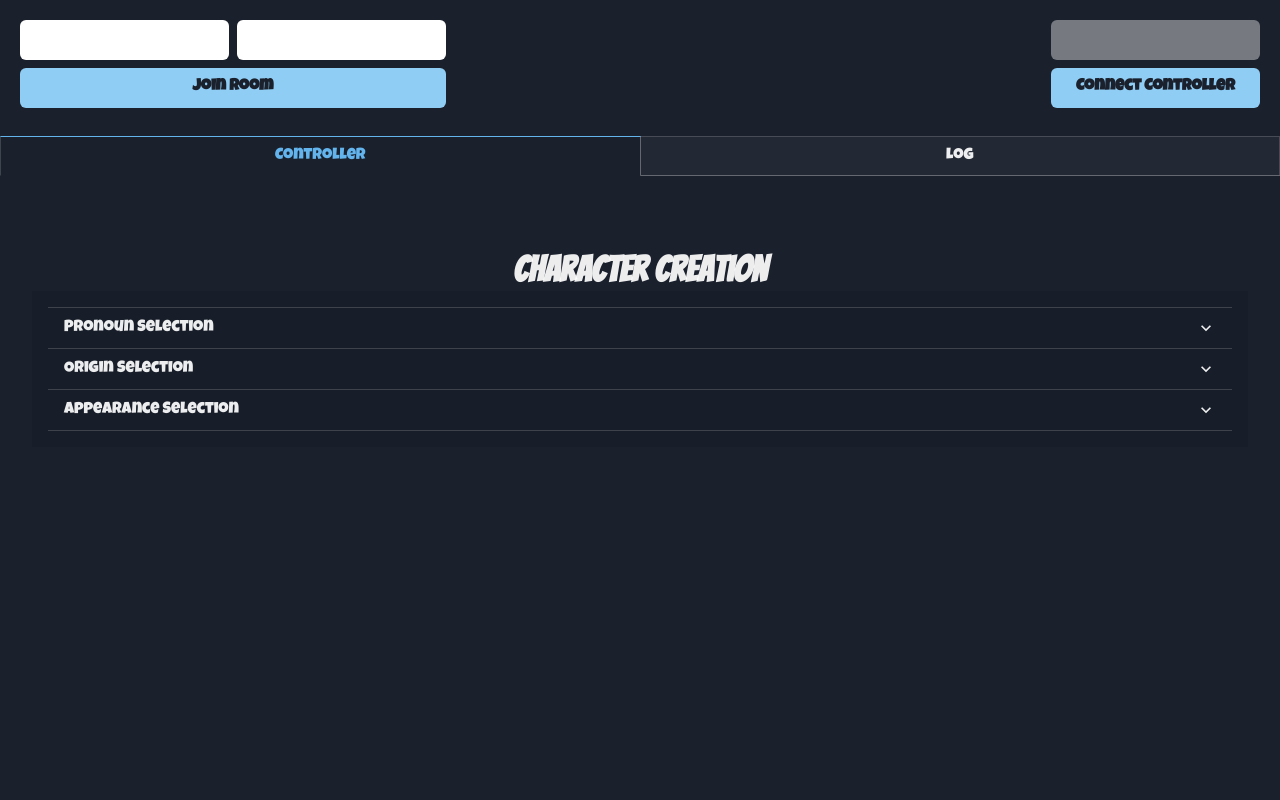
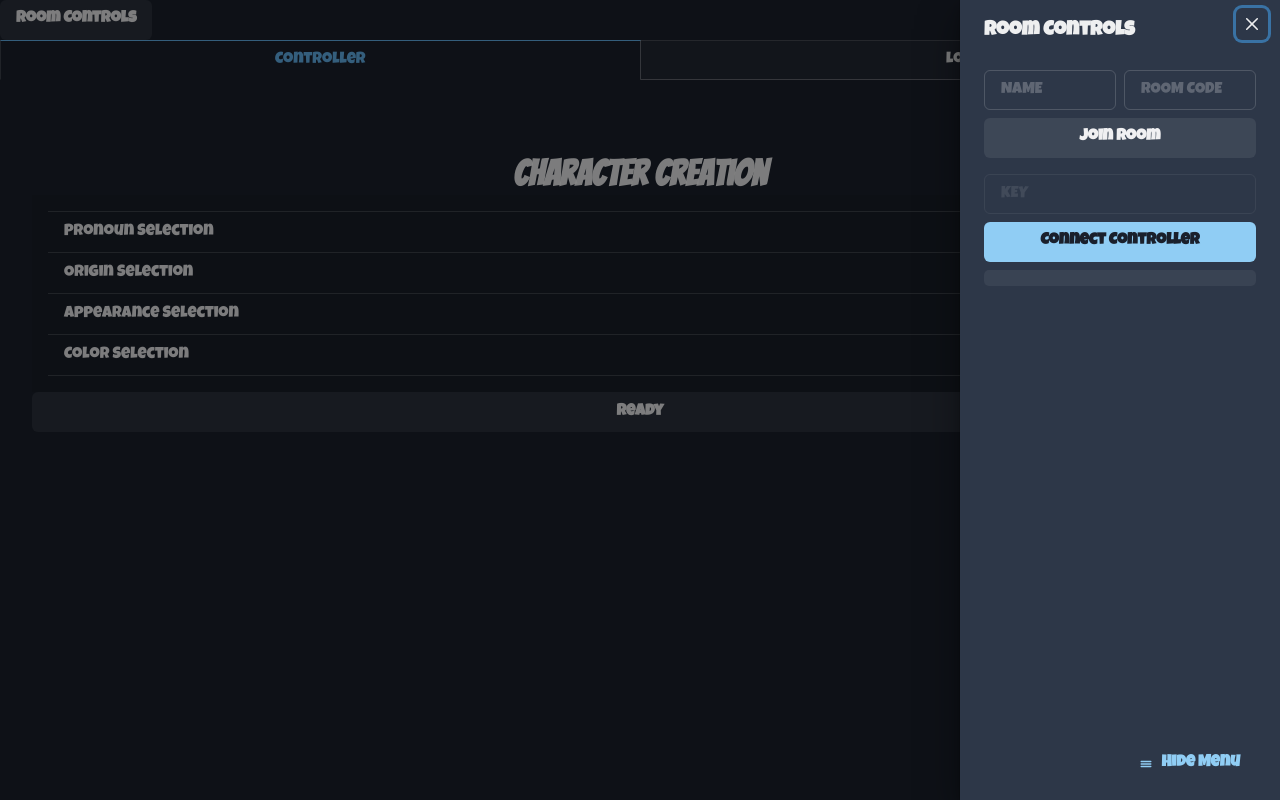
Before and after one commit to gavinsta/CouchCampaigners-Web, a React (Create React App) app in the folder client/: page / in a window 1280 px wide. Built offline with nearby package versions, Linux system fonts and the light colour scheme; a web font is replaced by a local one.

Commit message:
-Updated color selection -Moved Room Controls (room/controller connection) to a drawer panel

```diff
--- a/client/src/App.tsx
+++ b/client/src/App.tsx
@@ -4,17 +4,24 @@ import '@fontsource/bangers'
 import '@fontsource/luckiest-guy'
 import '@fontsource/anton'
 import "@fontsource/dela-gothic-one"
-import { ChakraProvider } from '@chakra-ui/react'
+import { Button, ChakraProvider, useDisclosure } from '@chakra-ui/react'
 import { ConnectionContextProvider } from './components/contexts/ConnectionContext';
-import ControllerPage from './components/pages/ControllerPage';
 import theme from './theme';
+import useCheckMobileScreen from './hooks/useCheckMobileScreen';
+import { MainTabs } from './components/screens/MainTabs';
+import ConnectionControls, { ConnectionControlDrawer } from './components/pages/ConnectionControls';
+import { useState } from 'react';
 
 function App() {
+  //const [viewConnectionPanel, setViewConnectionPanel] = useState<boolean>(false);
+
   return (
     <ChakraProvider theme={theme}>
       <ConnectionContextProvider>
         <GameControllerContextProvider>
-          <ControllerPage />
+          <ConnectionControls />
+          <MainTabs />
+
         </GameControllerContextProvider>
       </ConnectionContextProvider>
     </ChakraProvider>
--- a/client/src/components/character_selection/CharacterCreationControlDisplay.tsx
+++ b/client/src/components/character_selection/CharacterCreationControlDisplay.tsx
@@ -35,7 +35,7 @@ const CharacterCreationControlDisplay = () => {
   // { name: "Disgruntled Monk ", description: "<Player> likes prayer!" }]
   //const subSceneType = gameContext ? gameContext.subSceneType : null
   enum CharacterCreationStages {
-    ORIGIN_PHYSICAL, ORIGIN_CLASS, APPEARANCE, READY
+    ORIGIN_PHYSICAL, ORIGIN_CLASS, APPEARANCE, COLORS, READY
   }
 
   const primaryColors: Color[] = [{
@@ -104,20 +104,6 @@ const CharacterCreationControlDisplay = () => {
 
   function sendColor(fieldName: string, color: Color) {
     sendButtonInput(fieldName, `${color.r / 255},${color.g / 255},${color.b / 255},${color.a}`)
-  }
-
-  function setSubScene() {
-    return (
-      <>
-        <Heading>Selection Stage</Heading>
-        <ButtonGroup orientation="vertical" variant={"outline"}>
-          <Button onClick={() => { setSubSceneType("origin") }}>
-            Origin Selection
-          </Button>
-          <Button onClick={() => { setSubSceneType("appearance") }}>
-            Appearance Selection
-          </Button>
-        </ButtonGroup></>)
   }
 
   function pronounSelection() {
@@ -208,42 +194,129 @@ const CharacterCreationControlDisplay = () => {
     )
   }
 
+  const appearanceButtonStyle = { fontFamily: 'clear', fontSize: 25, width: '100%' }
   function appearanceSelection() {
+    return (
+      <Box >
+
+
+        <SimpleGrid
+          spacing={4}
+          columns={isMobile ? 2 : 3}
+        >
+          <GridItem>
+            <Button onClick={() => {
+              sendButtonInput("face", "head_shape")
+            }}
+              {...appearanceButtonStyle}
+            >
+              Head Shape</Button>
+          </GridItem>
+          <GridItem>
+            <Button onClick={() => {
+              sendButtonInput("face", "hair_front")
+            }}{...appearanceButtonStyle}
+            >
+              Front Hair</Button>
+          </GridItem>
+
+          <GridItem>
+            <Button onClick={() => {
+              sendButtonInput("face", "hair_main")
+            }}{...appearanceButtonStyle}
+            >
+              Main Hair</Button>
+          </GridItem>
+          <GridItem>
+            <Button onClick={() => {
+              sendButtonInput("face", "brows")
+            }}{...appearanceButtonStyle}
+            >
+              Brows</Button>
+
+          </GridItem>
+          <GridItem>
+            <Button onClick={() => {
+              sendButtonInput("face", "eyes")
+            }}{...appearanceButtonStyle}
+            >
+              Eyes</Button>
+          </GridItem>
+
+          <GridItem>
+            <Button onClick={() => {
+              sendButtonInput("face", "iris")
+            }}{...appearanceButtonStyle}
+            >
+              Pupils</Button>
+          </GridItem>
+          <GridItem>
+            <Button onClick={() => {
+              sendButtonInput("face", "ears")
+            }}{...appearanceButtonStyle}
+            >
+              Ears</Button>
+          </GridItem>
+          <GridItem>
+            <Button onClick={() => {
+              sendButtonInput("face", "nose")
+            }}{...appearanceButtonStyle}
+            >
+              Nose</Button>
+          </GridItem>
+          <GridItem>
+            <Button onClick={() => {
+              sendButtonInput("face", "mouth")
+            }}{...appearanceButtonStyle}
+            >
+              Mouth</Button>
+          </GridItem>
+        </SimpleGrid></Box >)
+
+  }
+  function colorSelection() {
     return (<Center width={isMobile ? '100%' : ''}>
       <Stack spacing={5}>
         <CollapsableHeading title={"Skin Color"} >
-          <ColorSelection colors={skinColors} additionalColors={isMobile ? 1 : 2} onColorChange={(color) => sendColor(`color:skin`, color)} lightnessSlider />
+          <ColorSelection colors={skinColors} additionalColors={isMobile ? 1 : 2} submitColorChange={(color) => sendColor(`color:skin`, color)} lightnessSlider />
 
         </CollapsableHeading>
 
         <CollapsableHeading title={"Primary Color"} >
-          <ColorSelection colors={primaryColors} additionalColors={isMobile ? 1 : 2} onColorChange={(color) => sendColor(`color:primary`, color)} rSlider gSlider bSlider lightnessSlider />
+          <ColorSelection colors={primaryColors} additionalColors={isMobile ? 1 : 2} submitColorChange={(color) => sendColor(`color:primary`, color)} rSlider gSlider bSlider lightnessSlider />
         </CollapsableHeading>
 
         <CollapsableHeading title={"Secondary Color"} >
-          <ColorSelection colors={primaryColors} additionalColors={isMobile ? 1 : 2} onColorChange={(color) => sendColor(`color:secondary`, color)} rSlider gSlider bSlider lightnessSlider />
+          <ColorSelection colors={primaryColors} additionalColors={isMobile ? 1 : 2} submitColorChange={(color) => sendColor(`color:secondary`, color)} rSlider gSlider bSlider lightnessSlider />
         </CollapsableHeading>
 
         <CollapsableHeading title={"Tertiary Color"} >
 
-          <ColorSelection colors={tertiaryColors} additionalColors={isMobile ? 1 : 2} onColorChange={(color) => sendColor(`color:tertiary`, color)} rSlider gSlider bSlider lightnessSlider />
+          <ColorSelection colors={tertiaryColors} additionalColors={isMobile ? 1 : 2} submitColorChange={(color) => sendColor(`color:tertiary`, color)} rSlider gSlider bSlider lightnessSlider />
 
         </CollapsableHeading>
 
         <CollapsableHeading title={"Eye Color"} >
 
-          <ColorSelection colors={tertiaryColors} additionalColors={isMobile ? 1 : 2} onColorChange={(color) => sendColor(`color:iris`, color)} rSlider gSlider bSlider lightnessSlider />
+          <ColorSelection colors={tertiaryColors} additionalColors={isMobile ? 1 : 2} submitColorChange={(color) => sendColor(`color:iris`, color)} rSlider gSlider bSlider lightnessSlider />
         </CollapsableHeading>
         <CollapsableHeading title={"Primary Hair Color"} >
-          <ColorSelection colors={primaryColors} additionalColors={isMobile ? 1 : 2} onColorChange={(color) => sendColor(`color:hair`, color)} rSlider gSlider bSlider lightnessSlider />
+          <ColorSelection colors={primaryColors} additionalColors={isMobile ? 1 : 2} submitColorChange={(color) => sendColor(`color:hair`, color)} rSlider gSlider bSlider lightnessSlider />
         </CollapsableHeading>
         <CollapsableHeading title={"Secondary Hair Color"} >
-          <ColorSelection colors={tertiaryColors} additionalColors={isMobile ? 1 : 2} onColorChange={(color) => sendColor(`color:secondaryHair`, color)} rSlider gSlider bSlider lightnessSlider />
+          <ColorSelection colors={tertiaryColors} additionalColors={isMobile ? 1 : 2} submitColorChange={(color) => sendColor(`color:secondary_hair`, color)} rSlider gSlider bSlider lightnessSlider />
         </CollapsableHeading>
       </Stack>
     </Center>)
   }
 
+  function finalCheck() {
+    if (selectedOrigin == null) {
+      return false;
+    }
+    //can include other checks here
+    return true;
+  }
 
   return (<>
     <Center>
@@ -289,21 +362,48 @@ const CharacterCreationControlDisplay = () => {
           </AccordionButton>
         </h2>
         <AccordionPanel pb={4} pl={1}>
-          <SimpleGrid columns={isMobile ? 1 : 3}>
-            <GridItem colSpan={2}>
-              {appearanceSelection()}
+          {appearanceSelection()}
+        </AccordionPanel>
+      </AccordionItem>
+
+      <AccordionItem>
+        <h2>
+          <AccordionButton _expanded={_expanded}>
+            <Box as="span" flex='1' textAlign='left'>
+              Color Selection
+            </Box>
+            <AccordionIcon />
+          </AccordionButton>
+        </h2>
+        <AccordionPanel pb={4} pl={1}>
+          <SimpleGrid columns={isMobile ? 1 : 4}>
+            <GridItem colSpan={3}>
+              {colorSelection()}
             </GridItem>
             <GridItem>
-              <Text fontFamily={"clear"}>
-                Note that at some values of lightness, the color may appear black or white (or extremely yellow)
-              </Text>
+              <Center>
+                <Text fontFamily={"clear"}
+                  textAlign={"center"}
+                >
+                  Note that at some values of lightness, the color may appear black or white (or extremes of one hue)
+                </Text>
+              </Center>
             </GridItem>
           </SimpleGrid>
 
         </AccordionPanel>
       </AccordionItem>
     </Accordion>
-
+    <Center>
+      <Button w={'100%'}
+        p={4}
+        disabled={!finalCheck()}
+        onClick={() => {
+          sendButtonInput("ready", "ready")
+          console.log(selectedOrigin)
+        }}
+      >Ready</Button>
+    </Center>
   </>)
 }
 
--- a/client/src/components/input-controls/ColorSelection.tsx
+++ b/client/src/components/input-controls/ColorSelection.tsx
@@ -16,21 +16,34 @@ interface ColorSelectionProps {
   gSlider?: boolean,
   bSlider?: boolean,
   additionalColors?: number
-  onColorChange: (color: Color) => void
+  submitColorChange: (color: Color) => void
 }
 const ColorSelection = (props: ColorSelectionProps) => {
-  const { colors, onColorChange, lightnessSlider, rSlider, gSlider, bSlider } = props;
+  const { colors, submitColorChange: submitColorChange, lightnessSlider, rSlider, gSlider, bSlider } = props;
   const sideColors = props.additionalColors || 1
   const [index, setIndex] = useState(0);
   const [currentColor, setCurrentColor] = useState(colors.at(0))
   const [currentAdjustment, setCurrentAdjustment] = useState<Color>({ r: 0, g: 0, b: 0, a: 0 })
   const { isOpen: openRGB, onToggle: toggleRGB } = useDisclosure();
   const { isOpen: openLightness, onToggle: toggleLightness } = useDisclosure();
+  const [throttle, setThrottle] = useState(false)
 
-  useEffect(() => {
+  function onColorChange(_color: Color) {
 
+    if (throttle) {
+      return;
+    }
+    else {
 
-  }, [index])
+      submitColorChange(_color);
+      //console.log(`submitted color! ${_color}`)
+      setThrottle(true);
+      setTimeout(() => {
+        setThrottle(false)
+      }, 300);
+    }
+  }
+
   function shiftIndex(value: number) {
     let val = index + value;
     if (val >= colors.length) {
--- a/client/src/components/input-controls/InputText.tsx
+++ b/client/src/components/input-controls/InputText.tsx
@@ -2,9 +2,6 @@ import { Input } from "@chakra-ui/react"
 function InputText({ isActive = true, label, value, setValue }: { isActive: boolean, label: string, value: string, setValue: (val: string) => void }) {
   return (
     <Input
-      //width={"100%"}
-      bg="white"
-      //w={'20%'}
       placeholder={label}
       value={value}
       onChange={e => {
--- /dev/null
+++ b/client/src/components/pages/ConnectionControls.tsx
@@ -0,0 +1,80 @@
+import { IconButton, HStack, Spacer, Stack, Button, Drawer, DrawerBody, DrawerCloseButton, DrawerContent, DrawerFooter, DrawerHeader, DrawerOverlay, Text, Box, useDisclosure } from "@chakra-ui/react";
+import React, { useEffect } from "react";
+import { useState } from "react";
+import { IoReorderThree } from "react-icons/io5";
+import useCheckMobileScreen from "../../hooks/useCheckMobileScreen";
+import { useConnectionContext } from "../contexts/ConnectionContext";
+import { RoomControls } from "../screens/RoomControls";
+import { WebControllerPanel } from "../screens/WebControllerPanel";
+
+export default function ConnectionControls() {
+  const { onToggle, isOpen, onClose, onOpen } = useDisclosure();
+  const { roomInfo } = useConnectionContext();
+  useEffect(() => {
+    onOpen()
+  }, []);
+  return <><HStack>
+    <Button
+      onClick={onToggle}
+    >{roomInfo ? "Room Controls" : "Room Controls"}</Button>
+    {roomInfo ?
+      <Text>{roomInfo?.roomCode}</Text>
+      :
+      <></>
+    }
+  </HStack><ConnectionControlDrawer isOpen={isOpen} onClose={onClose}
+    />
+  </>
+}
+
+/**
+ * Show the connection controls in a drawer
+ * @param props
+ * @returns
+ */
+export function ConnectionControlDrawer(props: { isOpen: boolean, onClose: () => void }) {
+  //const btnRef = React.useRef<HTMLButtonElement>(null)
+  const { roomInfo } = useConnectionContext();
+  const { isOpen, onClose } = props;
+  const isMobile = useCheckMobileScreen();
+  return (
+    <Drawer
+      isOpen={isOpen}
+      placement={isMobile ? 'top' : "right"}
+      onClose={onClose}
+    //finalFocusRef={btnRef}
+    >
+      <DrawerOverlay />
+      <DrawerContent>
+        <DrawerCloseButton />
+        <DrawerHeader>Room Controls</DrawerHeader>
+
+        <DrawerBody>
+          <Stack>
+            <RoomControls orientation={isMobile ? "vertical" : "horizontal"} />
+            <Spacer />
+            <WebControllerPanel />
+            <Box borderRadius={5} p={2} bg={'whiteAlpha.100'}>
+              {roomInfo ?
+                <>
+                  Room for more information
+                  <Text>Some information goes here</Text>
+
+                </> : <></>}
+            </Box>
+
+          </Stack>
+
+        </DrawerBody>
+
+        <DrawerFooter>
+          <Button variant="ghost"
+            colorScheme={"blue"}
+            leftIcon={<IoReorderThree />}
+            onClick={onClose}
+          >Hide Menu</Button>
+        </DrawerFooter>
+      </DrawerContent>
+    </Drawer>
+  )
+}
--- a/client/src/components/pages/ControllerPage.tsx
+++ /dev/null
@@ -1,72 +0,0 @@
-import { Button, HStack, IconButton, Spacer, Stack } from "@chakra-ui/react";
-import { useConnectionContext } from "../contexts/ConnectionContext";
-import { RoomControls } from "../screens/RoomControls";
-import { MainTabs } from "../screens/MainTabs";
-import { WebControllerPanel } from "../screens/WebControllerPanel";
-import useCheckMobileScreen from "../../hooks/useCheckMobileScreen";
-import { useState } from "react";
-import { IoReorderThree } from "react-icons/io5"
-
-const ControllerPage = () => {
-
-  return <Stack
-  >
-    <MainJoinRoomSection orientation={useCheckMobileScreen() ? "vertical" : "horizontal"} />
-    <MainTabs />
-  </Stack>
-  /*
-  return (<>{roomInfo ?
-    <PageContent />
-    :
-    <Center>
-      <Stack>
-        <Heading textAlign={"center"}>
-          Join a room first
-        </Heading>
-        <MainJoinRoomSection />
-      </Stack>
-
-    </Center>
-
-  }</>)
-  */
-
-
-}
-//TODO move section into a ChakraUI Drawer
-function MainJoinRoomSection({ orientation = "vertical" }: { orientation?: "horizontal" | "vertical" }) {
-  const [collapsed, setCollapsed] = useState<boolean>(false);
-  const { roomInfo } = useConnectionContext();
-  if (collapsed) {
-    return (<IconButton aria-label="Expand Menu" icon={<IoReorderThree />}
-      onClick={() => {
-        setCollapsed(false)
-      }}
-    />)
-  }
-  if (orientation === "horizontal") {
-    return (<HStack padding={5}>
-
-      <RoomControls />
-      <Spacer />
-      <WebControllerPanel />
-    </HStack>)
-  }
-  else {
-    return (
-      <Stack padding={5}>
-        <RoomControls />
-        <WebControllerPanel />
-        <Button variant="ghost"
-          colorScheme={"blue"}
-          leftIcon={<IoReorderThree />}
-          onClick={() => {
-            setCollapsed(true)
-          }}
-        >Hide Menu</Button>
-      </Stack>
-    )
-  }
-}
-
-export default ControllerPage;
--- a/client/src/components/screens/RoomControls.tsx
+++ b/client/src/components/screens/RoomControls.tsx
@@ -1,5 +1,5 @@
 import { useEffect, useState } from "react";
-import { Button, ButtonGroup, useToast, HStack } from '@chakra-ui/react'
+import { Button, ButtonGroup, useToast, HStack, Stack } from '@chakra-ui/react'
 import { useConnectionContext } from "../contexts/ConnectionContext";
 import InputText from "../input-controls/InputText"
 export function RoomControls({ orientation = "vertical" }: { orientation?: "horizontal" | "vertical" }) {
@@ -22,12 +22,10 @@ export function RoomControls({ orientation = "vertical" }: { orientation?: "hori
   }, []);
 
   return (
-    <ButtonGroup
-
-      orientation={orientation}
+    <ButtonGroup orientation={"vertical"}
       spacing={2}
-      colorScheme={"blue"}>
-      <HStack w={"100"}>
+    >
+      <Stack w={"100"} direction={orientation == "vertical" ? "column" : "row"}>
         <InputText
           value={playerName}
           setValue={setPlayerName}
@@ -38,19 +36,19 @@ export function RoomControls({ orientation = "vertical" }: { orientation?: "hori
           value={roomCode}
           setValue={setRoomCode}
           isActive={!roomInfo}
-          label="CODE"
+          label="ROOM CODE"
         />
-      </HStack>
+      </Stack>
 
       <Button
         w={"100%"}
         onClick={() => {
           if (!roomCode) {
-            toast({ position: "top-right", title: "Missing Room Code", status: "error", duration: 1000 })
+            toast({ variant: "subtle", position: "top-right", title: "Missing Room Code", status: "error", duration: 1000 })
             return;
           }
           if (!playerName) {
-            toast({ position: "top-right", title: "Missing Player Name", status: "error", duration: 1000 })
+            toast({ variant: "subtle", position: "top-right", title: "Missing Player Name", status: "error", duration: 1000 })
             return;
           }
 
--- a/client/src/theme.tsx
+++ b/client/src/theme.tsx
@@ -1,4 +1,4 @@
-import { extendTheme, type ThemeConfig } from "@chakra-ui/react";
+import { extendTheme, type ThemeConfig, defineStyleConfig } from "@chakra-ui/react";
 
 const config: ThemeConfig = {
   initialColorMode: 'dark',
```
